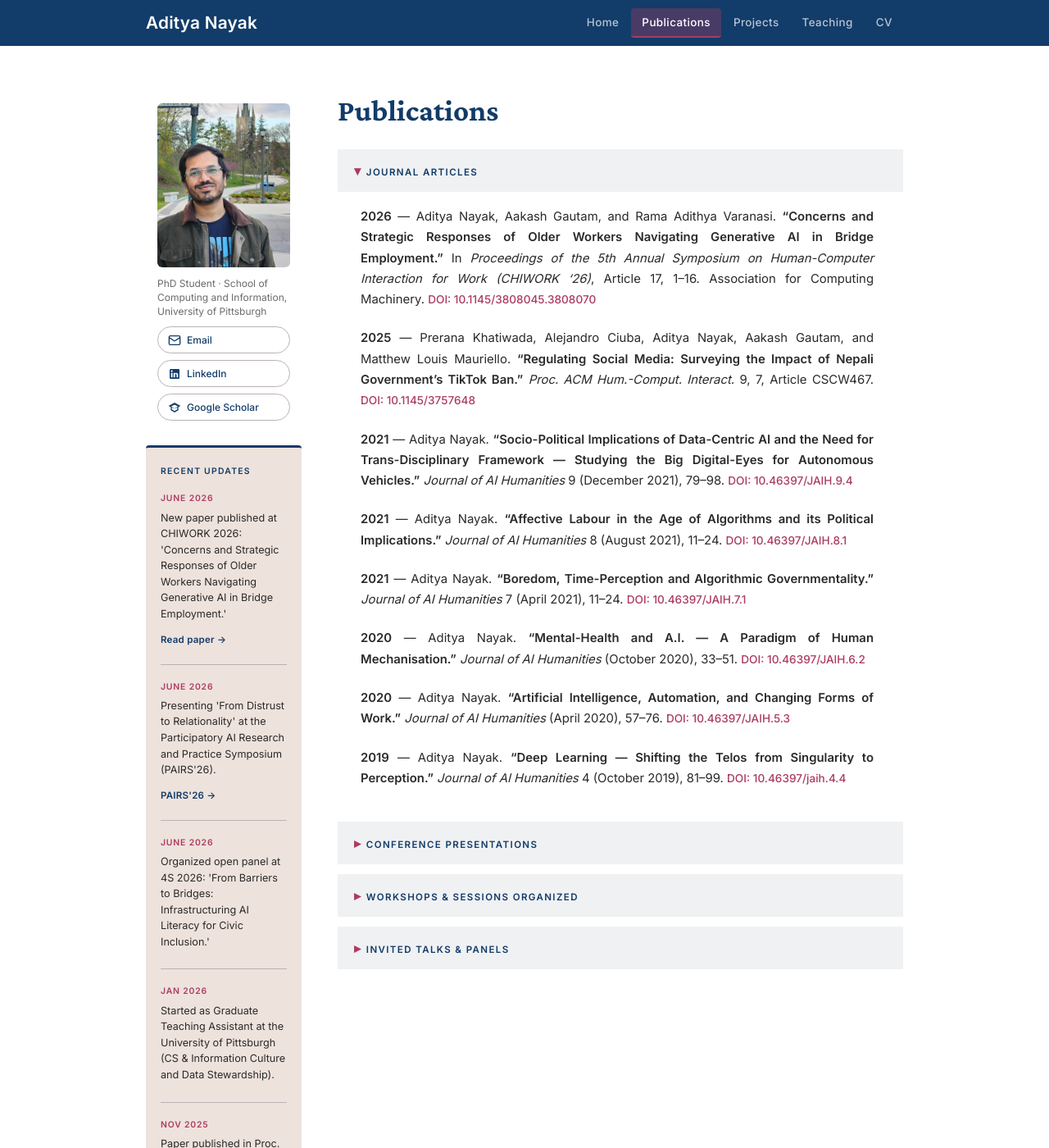
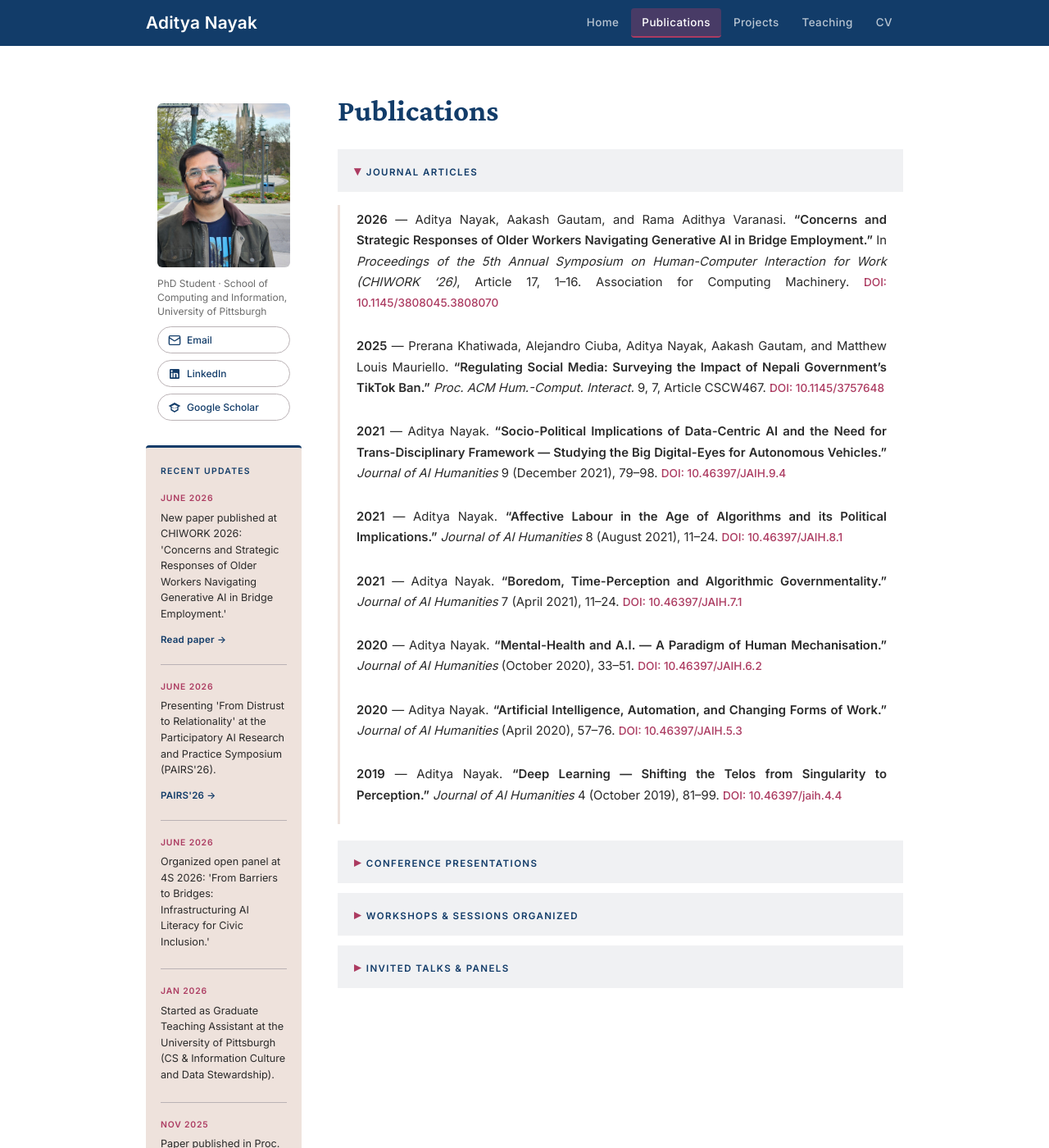
Before and after one commit to adityanayak-info/adityanayak-info.github.io, a Jekyll site: the page built from publications.md, in a window 1280 px wide and 1400 px high. Shown: the whole window at 82% size. Built offline with Jekyll 4.4.1, drawn with Linux system fonts in a browser that asks for light colours.

Commit message:
Update style.css

```diff
--- a/assets/css/style.css
+++ b/assets/css/style.css
@@ -894,20 +894,26 @@ hr.profile-rule {
   background: #ffffff;
 }
 
-.pub-section-content .pub-list { margin-bottom: 0; }
+.pub-section-content .pub-list {
+  margin-bottom: 0;
+  padding-left: 0;
+  margin-left: -20px;
+  margin-right: -20px;
+}
 
 .pub-section-content .pub-list li {
-  padding-left: 0 !important;
-  padding-top: 2px !important;
-  padding-bottom: 2px !important;
-  border-left: none !important;
-  margin-bottom: 2px !important;
-  margin-left: -16px;
+  padding: 6px 20px !important;
+  border-left: 3px solid var(--cream) !important;
+  margin-bottom: 0 !important;
   border-bottom: 1px solid var(--border);
-
+  list-style: none;
 }
 
 .pub-section-content .pub-list li:last-child {
   border-bottom: none;
   margin-bottom: 0;
 }
+
+.pub-section-content .pub-list li:hover {
+  border-left-color: var(--burgundy) !important;
+}
```
